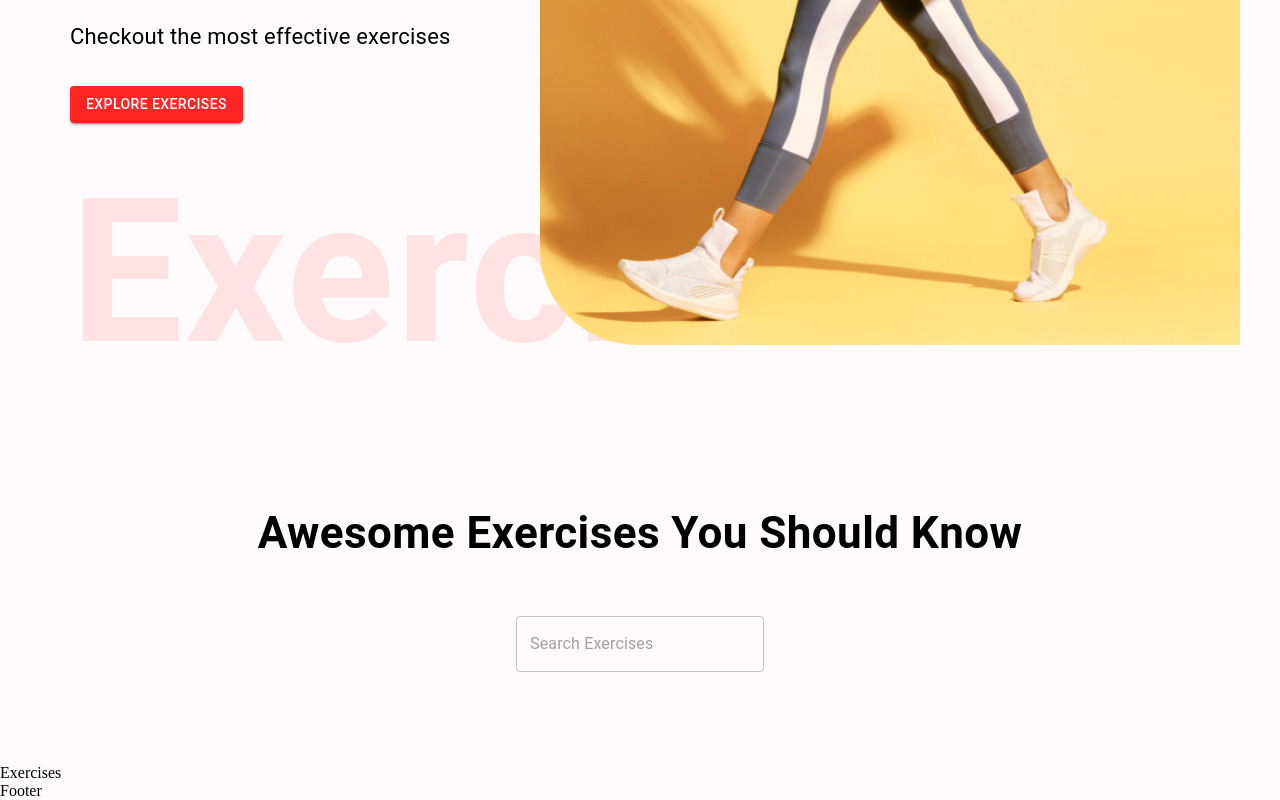
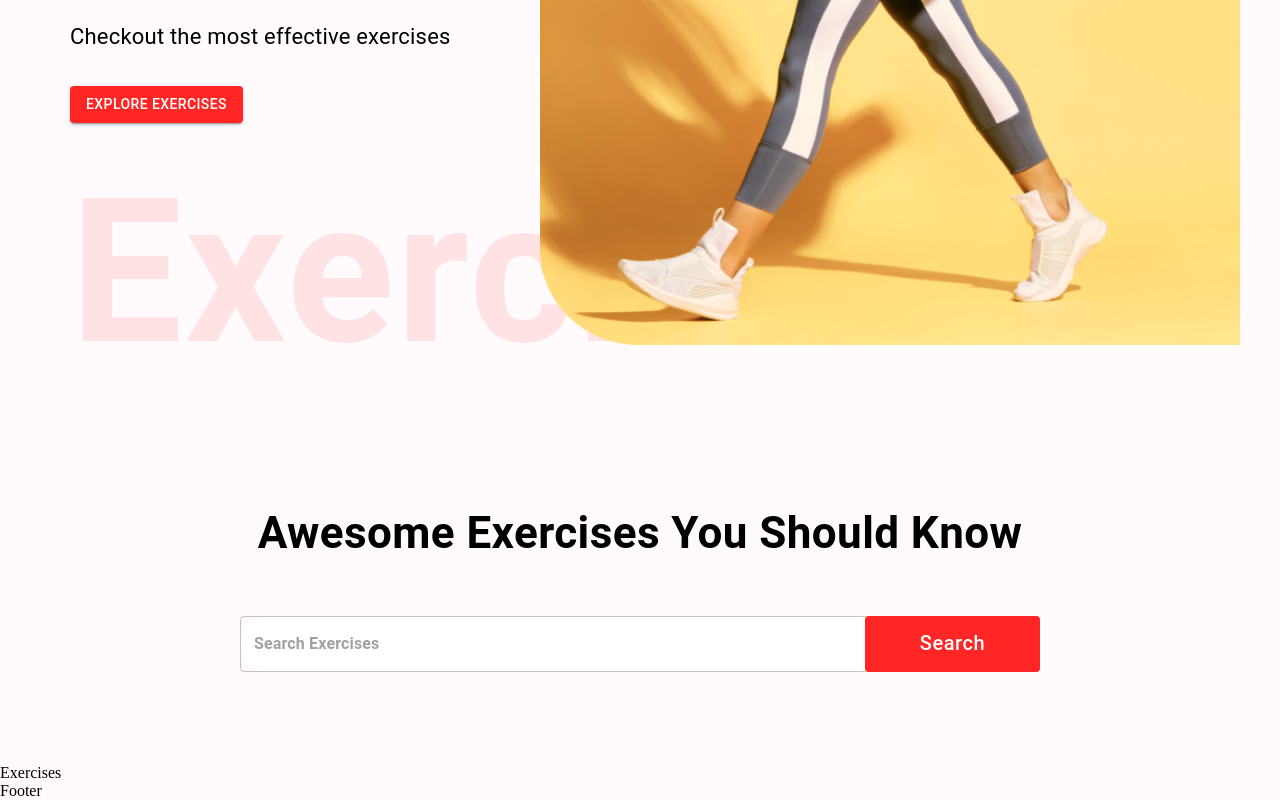
Before and after one commit to Vicious27/gym_exercises, a React (Create React App) app: page / in a window 1280 px wide. Shown: the part 521-1321 px from the top of the page. Built offline with nearby package versions, Linux system fonts and the light colour scheme.

Commit message:
style TextField and add search btn

```diff
--- a/src/components/SearchExercises.js
+++ b/src/components/SearchExercises.js
@@ -10,13 +10,38 @@
         Awesome Exercises You Should Know
       </Typography>
       <Box position="relative" mb="72px">
-        <TextField height="76px"
+        <TextField
+          sx={{
+            input: {
+              fontWeight: '700',
+              border: 'none',
+              borderRadius: '4px'
+              },
+              width: { lg: '800px', xs: '350px'},
+              backgroundColor: '#FFF',
+              borderRadius: '40px'
+          }}
+        height="76px"
         value=""
         onChange={(e) => {}}
         placeholder="Search Exercises"
         type="text">
 
         </TextField>
+        <Button className="search-btn"
+          sx={{
+            bgcolor: '#FF2625',
+            color: '#FFF',
+            textTransform: 'none',
+            width: { lg: '175px', xs: '80px'},
+            fontSize: { lg: '20px', xs: '14px'},
+            height: '56px',
+            position: 'absolute',
+            right: '0'
+          }}
+        >
+          Search
+        </Button>
 
       </Box>
     </Stack>
```
